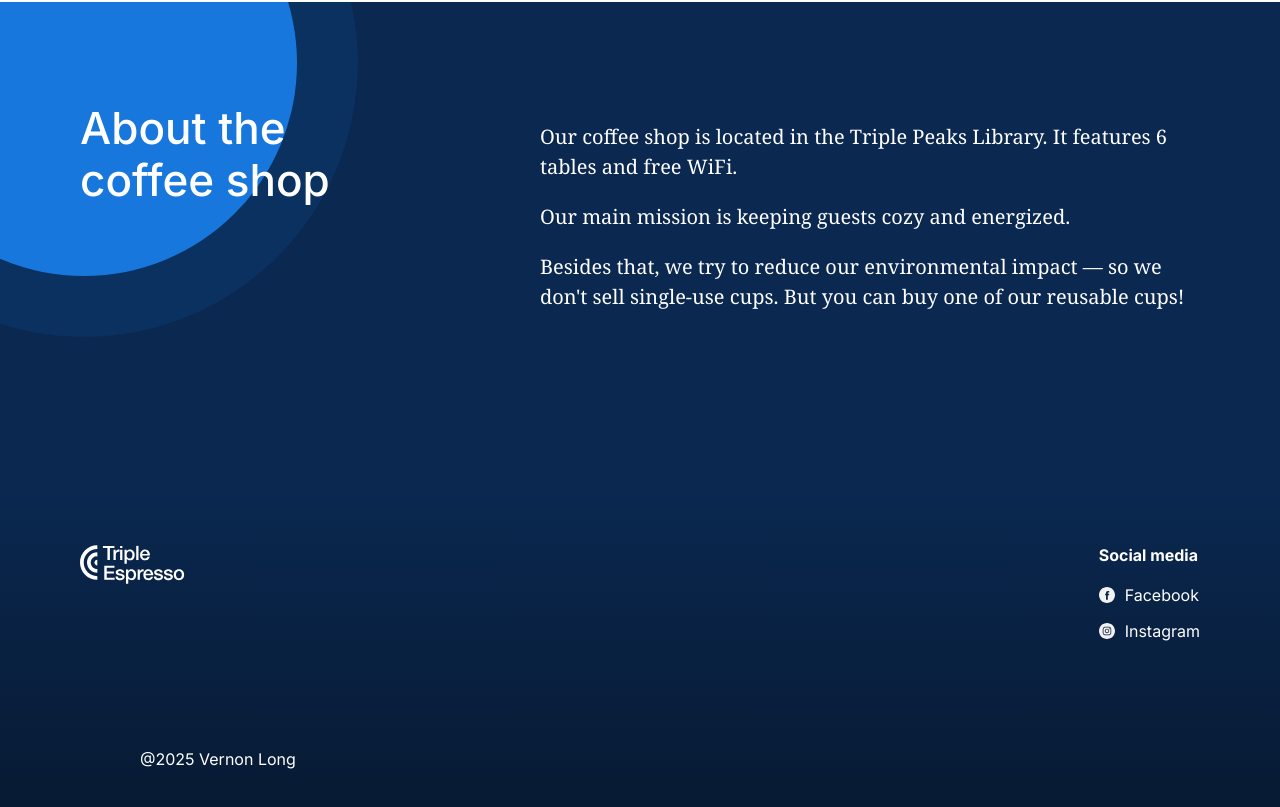
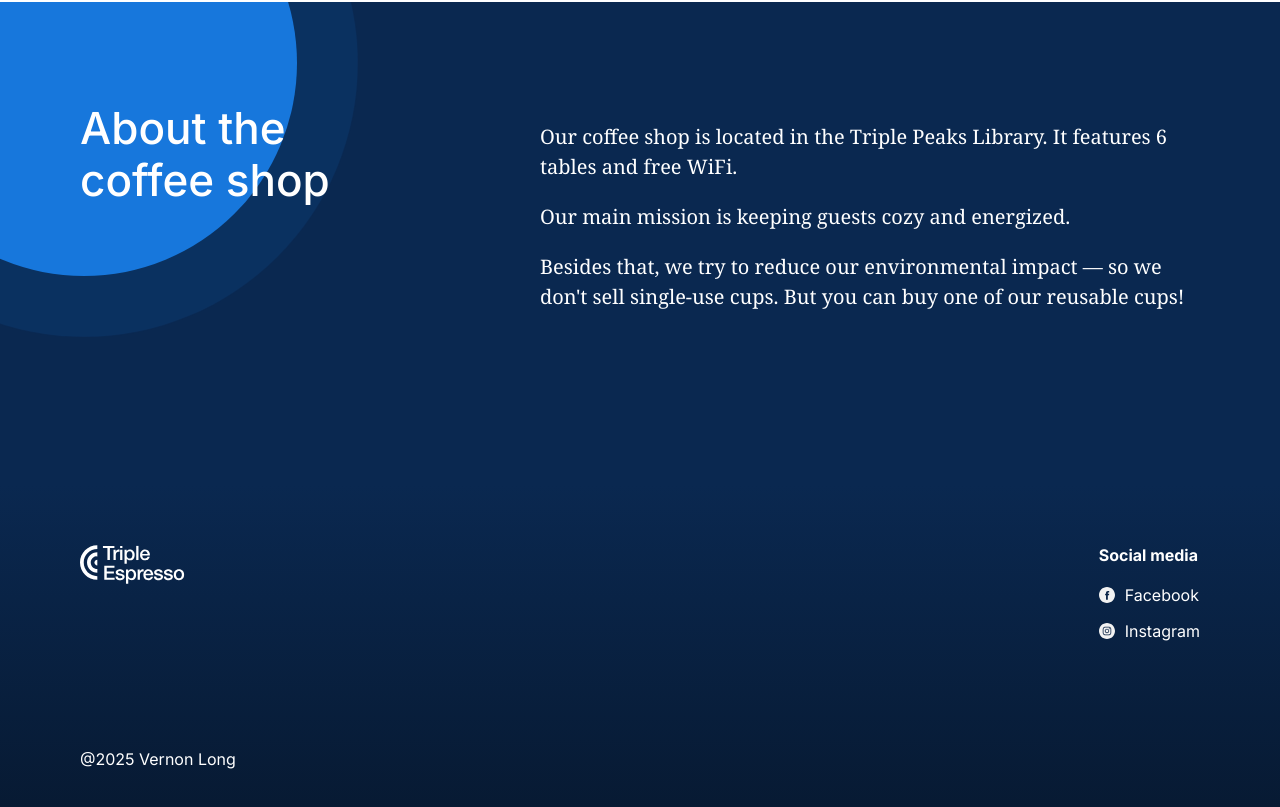
Before and after one commit to Onyxempire8282/se_project_coffeeshop, a plain HTML site: page index.html in a window 1280 px wide. Shown: the part 3698-4505 px from the top of the page. Drawn offline with Linux system fonts and the light colour scheme.

Commit message:
blocks/footer.css

```diff
--- a/blocks/footer.css
+++ b/blocks/footer.css
@@ -40,7 +40,7 @@
   font-weight: normal;
   font-size: 16px;
   line-height: 20px;
-  margin: 108px 60px 0;
+  margin: 108px 0 0;
 }
 
 .footer__list {
```
